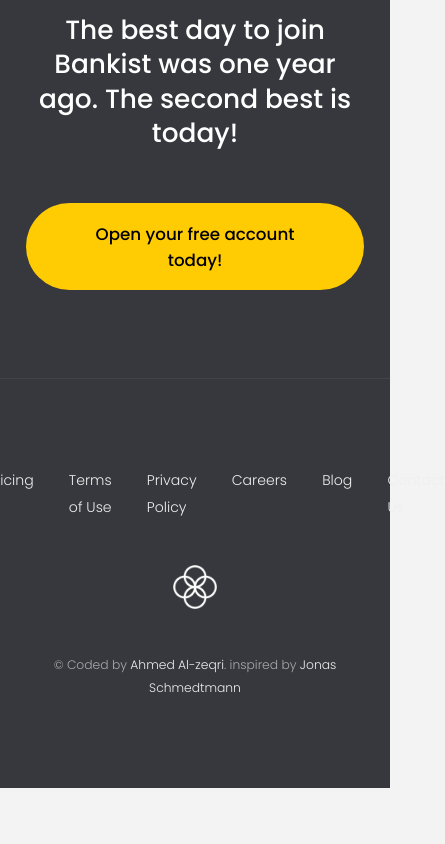
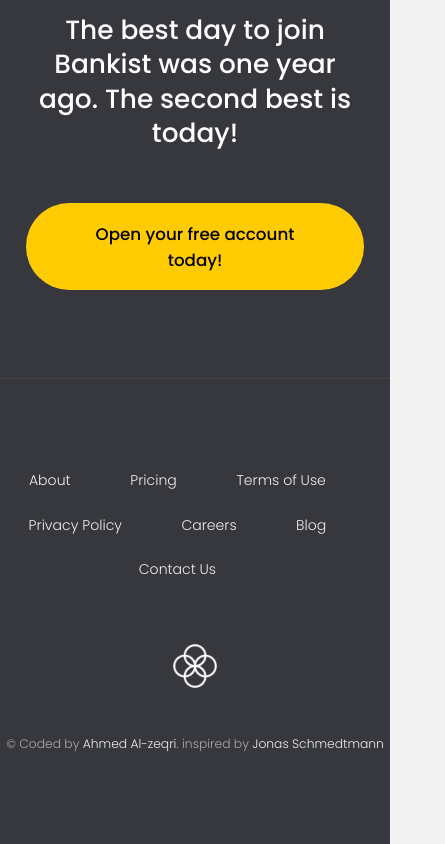
Before and after one commit to alzeqri1997/bankist-website, a website: page index.html in a window 390 px wide. Shown: the part 4686-5530 px from the top of the page, 445 px wide, since content can reach past the window. Before the commit the page ends 5474 px from the top, so only its background shows below. Drawn offline with nearby package versions, Linux system fonts and the light colour scheme; files that its build step writes are made by us from their sources.

Commit message:
add media queries

```diff
--- a/src/scss/_footer.scss
+++ b/src/scss/_footer.scss
@@ -1,16 +1,31 @@
+@use "breakpoints" as *;
+
 .footer {
   padding: 10rem 3rem;
   background-color: #37383d;
+
+  @include breakpoint(small) {
+    padding: 10rem 0.5rem;
+  }
 
   &__nav {
     list-style: none;
     display: flex;
     justify-content: center;
     margin-bottom: 5rem;
+    flex-wrap: wrap;
+
+    @include breakpoint(medium) {
+      justify-content: space-evenly;
+    }
   }
 
   &__item {
     margin-right: 4rem;
+
+    @include breakpoint(medium) {
+      margin-bottom: 2rem;
+    }
   }
 
   &__link {
```
